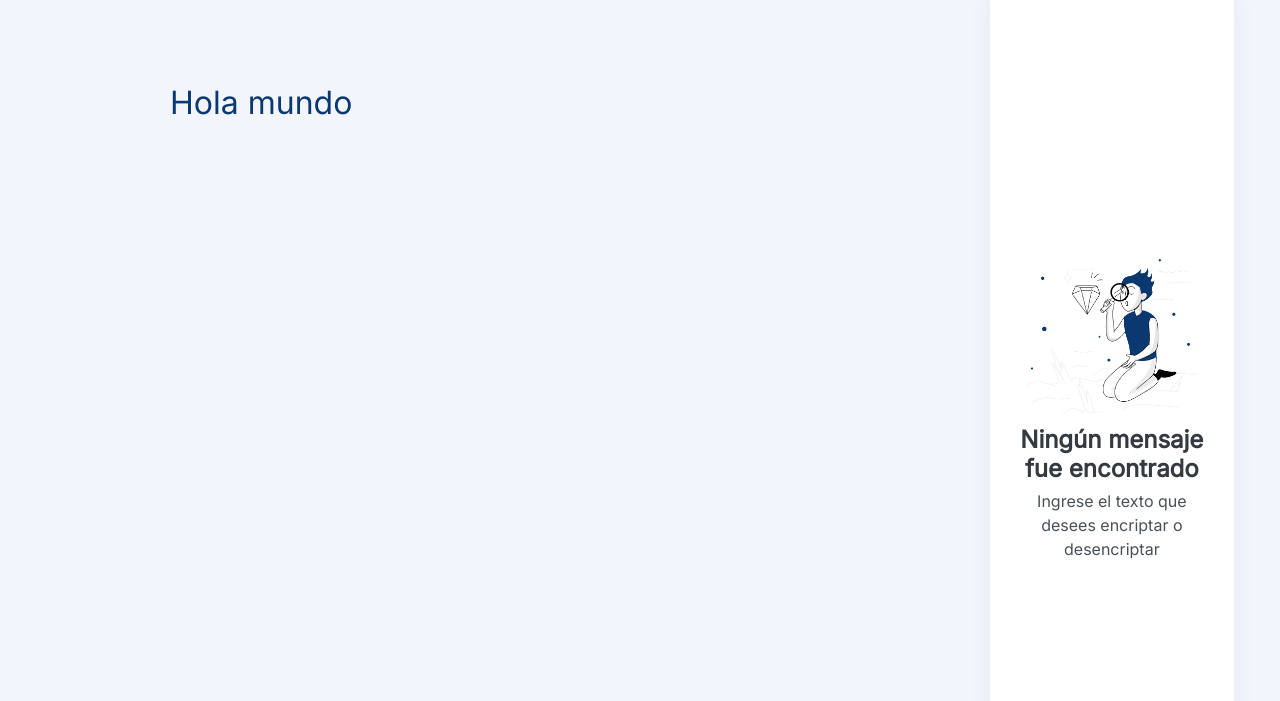
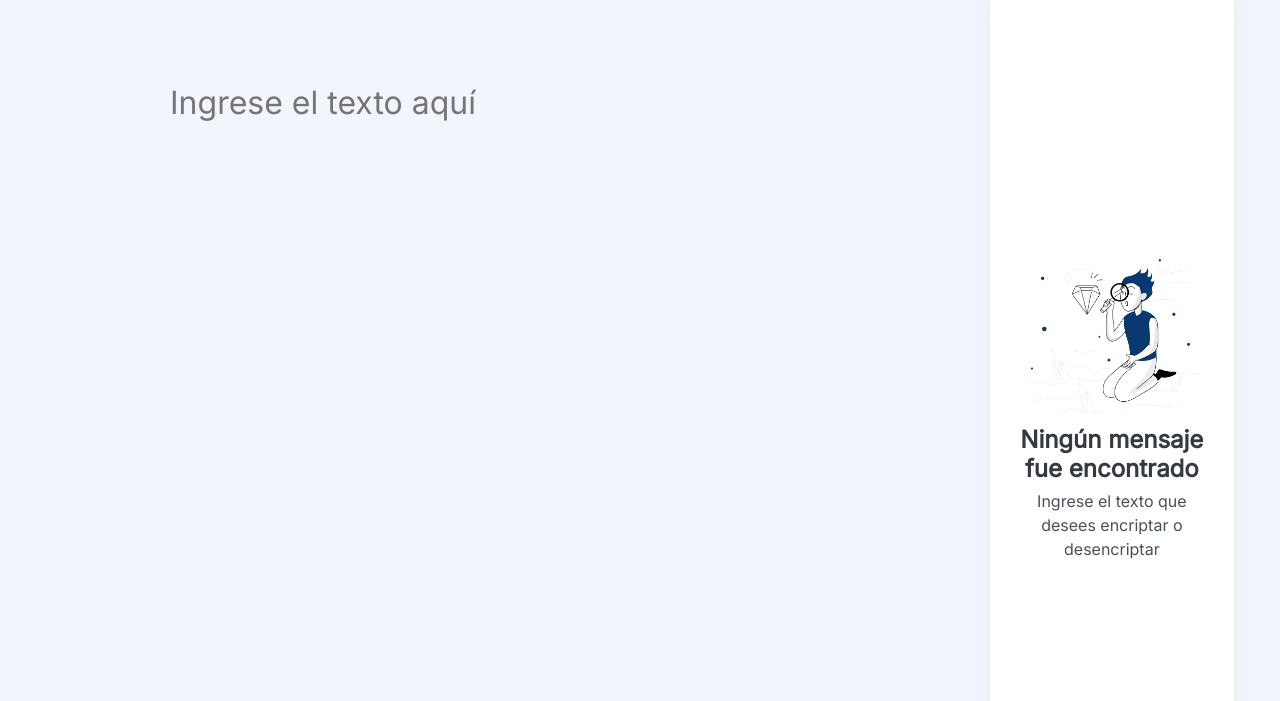
Before and after one commit to Elvis-R-Alfaro/Encriptador-de-Texto, a plain HTML site: page index.html in a window 1280 px wide. Shown: the part 99-800 px from the top of the page. Drawn offline with Linux system fonts and the light colour scheme.

Commit message:
Update index.html

```diff
--- a/index.html
+++ b/index.html
@@ -16,7 +16,7 @@
             </section>
             <section class="encriptarContenido">
                 <form action="">
-                    <textarea name="txtTexto" id="txtTexto" cols="43%" rows="15%" placeholder="Ingrese el texto aquí">Hola mundo</textarea>
+                    <textarea name="txtTexto" id="txtTexto" cols="43%" rows="15%" placeholder="Ingrese el texto aquí"></textarea>
                     <div>
                         <img class="vectorImg" src="img/Vector.png" alt=""><p class="alertaTexto">Solo letras minúsculas y sin acento</p>
                     </div>
```
